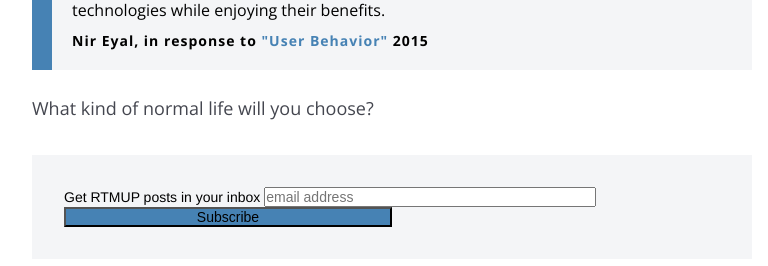
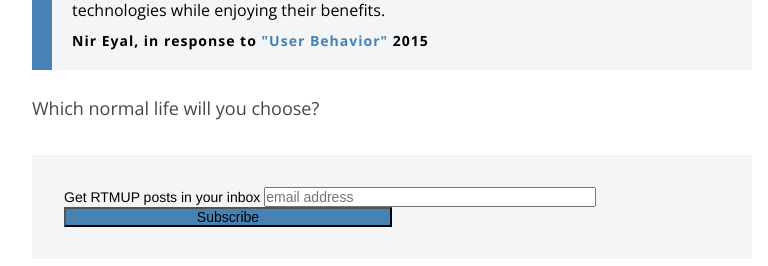
Before and after one commit to mcknightlabs/rtmup, a Jekyll site: the page built from _posts/2017-7-24-addiction.md, in a window 1280 px wide and 900 px high, scrolled down 1916 px. Shown: the part 301-567 px from the top of the window, without its empty margins (248-1016 px from the left). Built offline with Jekyll 4.4.1, drawn with Linux system fonts in a browser that asks for light colours; comment, search, counter and statistics services are not loaded.

Commit message:
updates addiction post

```diff
--- a/_posts/2017-7-24-addiction.md
+++ b/_posts/2017-7-24-addiction.md
@@ -40,4 +40,4 @@ Few of us want these technologies banned or regulated by ham-fisted government o
 <citation>Nir Eyal, in response to <a href="https://aeon.co/essays/if-the-internet-is-addictive-why-don-t-we-regulate-it">"User Behavior"</a> 2015</citation>
 </blockquote>
 
-<p>What kind of normal life will you choose?</p>
+<p>Which normal life will you choose?</p>
```
